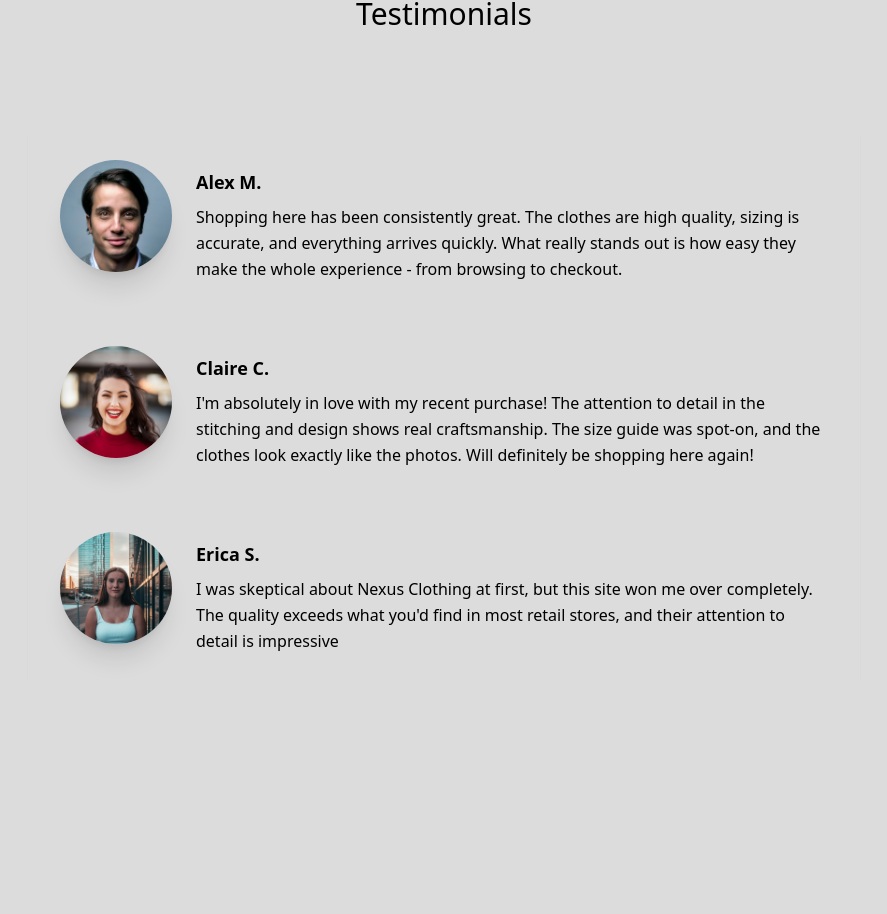
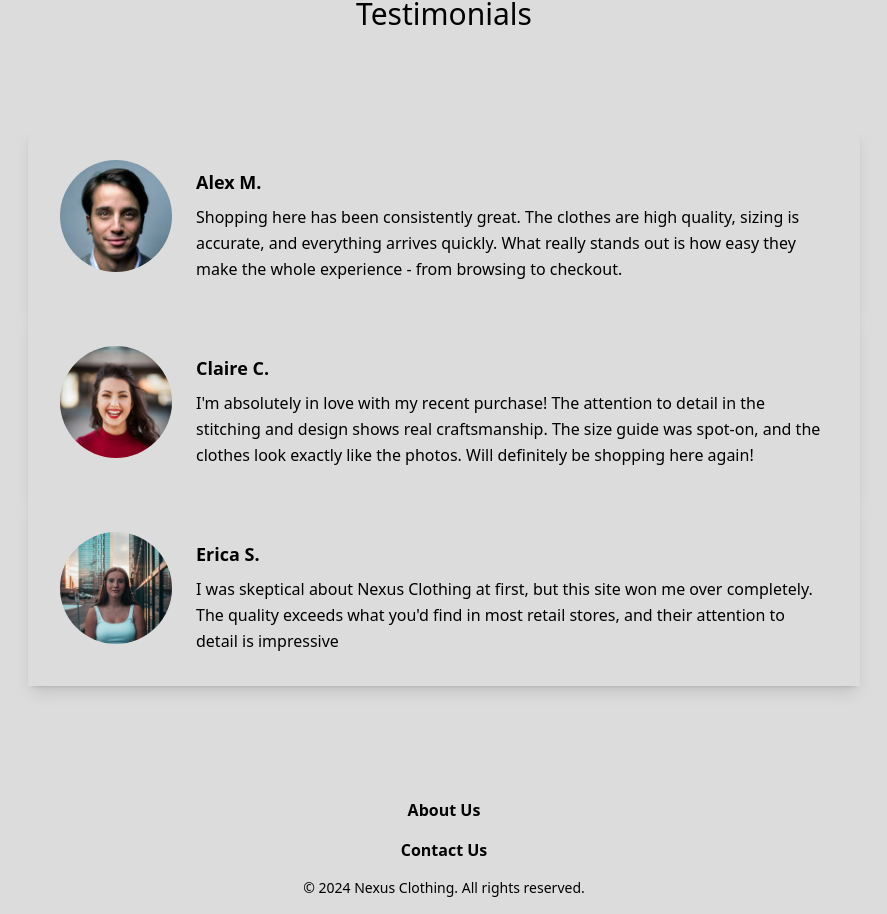
Before and after one commit to TheDigitalScribe/NexusClothing, a Next.js app: page / in a window 1280 px wide. Shown: the part 1996-2910 px from the top of the page, without its empty margins (196-1083 px from the left). Before the commit the page ends 2682 px from the top, so only its background shows below. Built offline with nearby package versions, Linux system fonts and the light colour scheme.

Commit message:
add footer component

```diff
--- /dev/null
+++ b/src/app/components/Footer/Footer.tsx
@@ -0,0 +1,20 @@
+import React from 'react'
+import Link from 'next/link';
+
+export const Footer: React.FC = () => {
+  const currentYear = new Date().getFullYear();
+
+  return (
+    <div className="py-2 px-4 sm:py-4 sm:px-8 flex">
+      <div className="container mx-auto items-center space-y-4 text-center">
+        <Link href="/about-us">
+          <h3 className="text-base sm:text-md font-bold mb-4">About Us</h3>
+        </Link>
+        <Link href="/contact=us">
+          <h3 className="text-base sm:text-md font-bold">Contact Us</h3>
+        </Link>
+        <p className="text-sm text-center">© {currentYear} Nexus Clothing. All rights reserved.</p>
+      </div>
+    </div>
+  )
+}
--- a/src/app/components/Testimonial.tsx
+++ b/src/app/components/Testimonial.tsx
@@ -9,7 +9,7 @@ export const Testimonial = ({ avatar, name, message, changeImagePosition }: Test
   const { theme } = useTheme() as ThemeContextType;
 
   return (
-    <div className={`w-full max-w-4xl mx-auto p-4 sm:p-6 lg:p-8 ${theme == "dark" ? "dark-theme" : "light-theme"}`}>
+    <div className={`w-full max-w-4xl mx-auto p-4 sm:p-6 lg:p-8 ${theme == "dark" ? "dark-theme" : "light-theme"} shadow-lg`}>
       <div className="flex flex-col sm:flex-row items-center sm:items-start gap-6">
         {/* Image Container */}
         <div className="relative w-20 h-20 sm:w-24 sm:h-24 lg:w-28 lg:h-28 flex-shrink-0 rounded-full">
@@ -18,7 +18,7 @@ export const Testimonial = ({ avatar, name, message, changeImagePosition }: Test
             alt={`${name}'s testimonial`}
             fill
             sizes="(max-width: 640px) 80px, (max-width: 1024px) 96px, 112px"
-            className={`rounded-full object-cover ${changeImagePosition ? "object-top" : ""} shadow-xl`}
+            className={`rounded-full object-cover ${changeImagePosition ? "object-top" : ""}`}
           />
         </div>
 
--- a/src/app/page.tsx
+++ b/src/app/page.tsx
@@ -3,6 +3,7 @@ import Image from 'next/image';
 import Link from 'next/link';
 import dynamic from 'next/dynamic';
 import { Button } from './components/Button/Button';
+import { Footer } from './components/Footer/Footer';
 import { ProductDisplayProps, BrandHighlightProps, TestimonialProps } from './types';
 import { Open_Sans } from 'next/font/google';
 
@@ -154,6 +155,9 @@ const Page: React.FC = () => {
         </div>
       </section>
 
+      <section className="flex flex-col items-center justify-center w-full px-4 sm:px-6 lg:px-12 mt-12 sm:mt-16 lg:mt-24">
+        <Footer />
+      </section>
     </>
   );
 };
```
